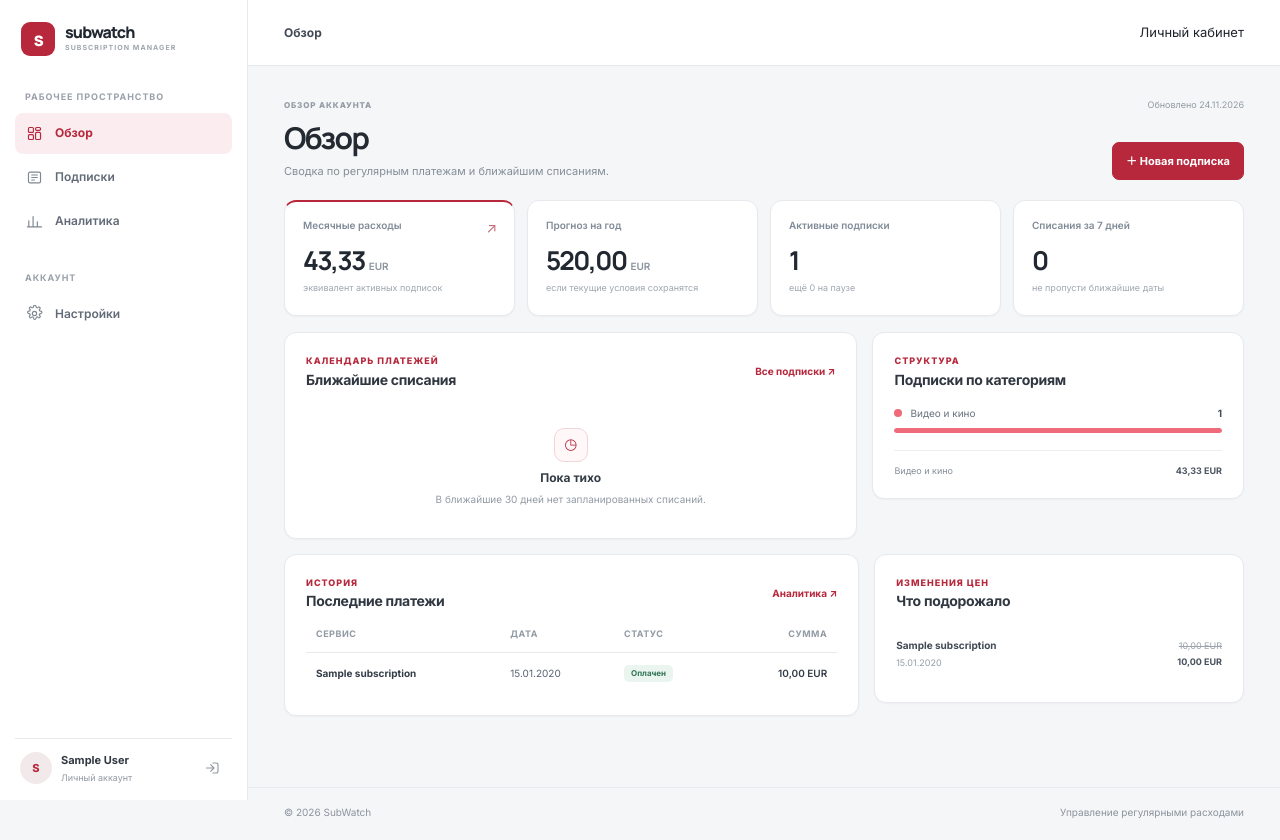
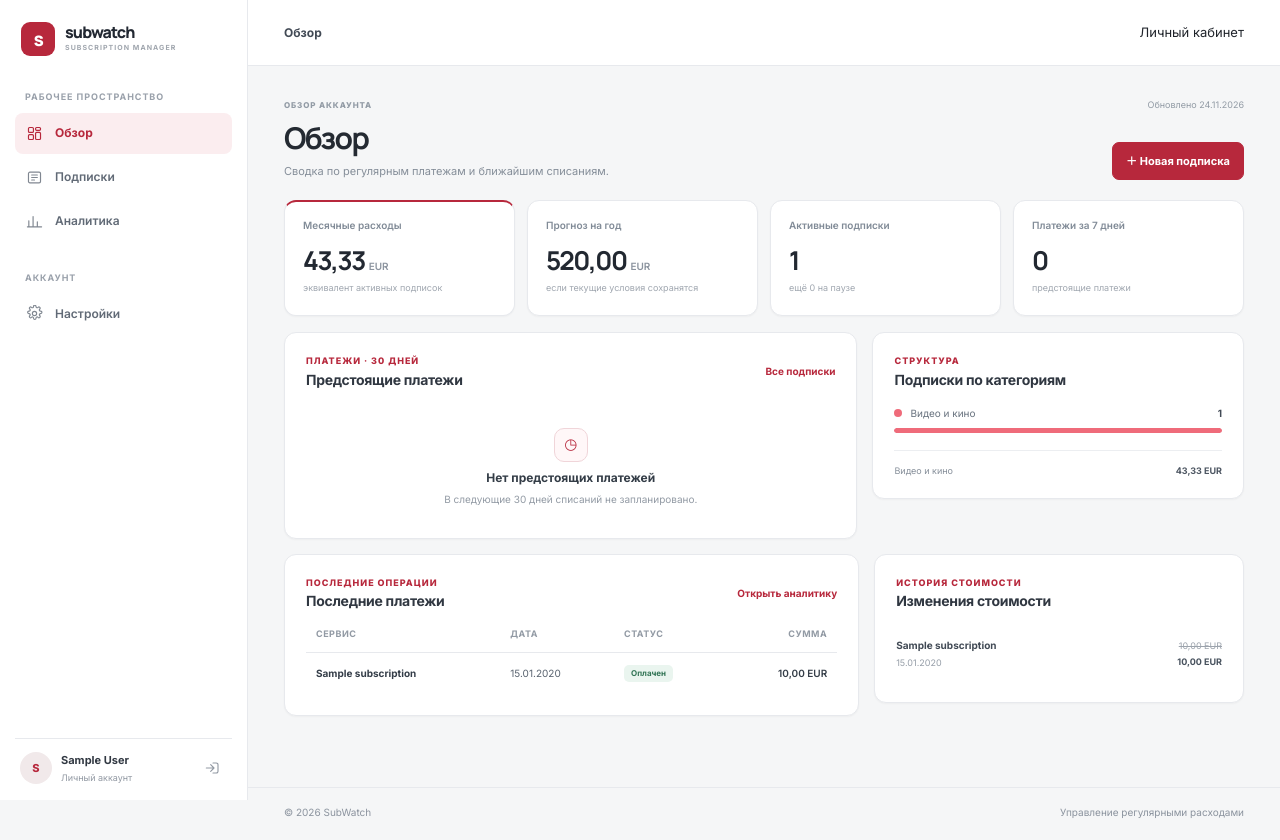
Before and after one commit to karimover/subwatch, a Django app: page /dashboard/ in a window 1280 px wide. Run offline with Django 5.2, Linux system fonts and the light colour scheme; a user stored in the database is signed in; data comes from the database, SQL or seed files in the repository; tables that the repository leaves empty hold one stand-in row (values such as "Sample post").

Commit message:
Use neutral finance-product language on dashboard

```diff
--- a/templates/core/dashboard.html
+++ b/templates/core/dashboard.html
@@ -10,15 +10,15 @@
     <a class="btn btn-primary" href="{% url 'subscription_create' %}">＋ Новая подписка</a>
 </div>
 <div class="stats-grid">
-    <article class="stat-card stat-card-highlight"><div class="stat-label">Месячные расходы</div><div class="stat-value">{{ summary.monthly_total|floatformat:2 }} <small>{{ summary.base_currency }}</small></div><div class="stat-note">эквивалент активных подписок</div><span class="stat-orb">↗</span></article>
+    <article class="stat-card stat-card-highlight"><div class="stat-label">Месячные расходы</div><div class="stat-value">{{ summary.monthly_total|floatformat:2 }} <small>{{ summary.base_currency }}</small></div><div class="stat-note">эквивалент активных подписок</div></article>
     <article class="stat-card"><div class="stat-label">Прогноз на год</div><div class="stat-value">{{ summary.annual_total|floatformat:2 }} <small>{{ summary.base_currency }}</small></div><div class="stat-note">если текущие условия сохранятся</div></article>
     <article class="stat-card"><div class="stat-label">Активные подписки</div><div class="stat-value">{{ active_count }}</div><div class="stat-note">ещё {{ paused_count }} на паузе</div></article>
-    <article class="stat-card"><div class="stat-label">Списания за 7 дней</div><div class="stat-value">{{ due_soon_count }}</div><div class="stat-note">не пропусти ближайшие даты</div></article>
+    <article class="stat-card"><div class="stat-label">Платежи за 7 дней</div><div class="stat-value">{{ due_soon_count }}</div><div class="stat-note">предстоящие платежи</div></article>
 </div>
 {% if summary.unconverted_currencies %}<div class="notice-banner"><span>ⓘ</span><div>Не удалось получить курс для валют: {{ summary.unconverted_currencies|join:', ' }}. Эти суммы не включены в итоговый эквивалент. <a href="https://frankfurter.dev/" target="_blank" rel="noopener">Источник курсов</a>.</div></div>{% endif %}
 <div class="content-grid dashboard-grid">
     <section class="panel upcoming-panel">
-        <div class="panel-heading"><div><div class="section-kicker">КАЛЕНДАРЬ ПЛАТЕЖЕЙ</div><h2>Ближайшие списания</h2></div><a class="text-link" href="{% url 'subscription_list' %}">Все подписки ↗</a></div>
+        <div class="panel-heading"><div><div class="section-kicker">ПЛАТЕЖИ · 30 ДНЕЙ</div><h2>Предстоящие платежи</h2></div><a class="text-link" href="{% url 'subscription_list' %}">Все подписки</a></div>
         {% if upcoming %}<div class="upcoming-list">
             {% for subscription in upcoming %}
                 <a class="upcoming-item" href="{% url 'subscription_detail' subscription.pk %}">
@@ -28,20 +28,20 @@
                     <strong class="upcoming-amount">{{ subscription.amount|floatformat:2 }} {{ subscription.currency }}</strong>
                 </a>
             {% endfor %}
-        </div>{% else %}<div class="empty-state compact-empty"><span>◷</span><h3>Пока тихо</h3><p>В ближайшие 30 дней нет запланированных списаний.</p></div>{% endif %}
+        </div>{% else %}<div class="empty-state compact-empty"><span>◷</span><h3>Нет предстоящих платежей</h3><p>В следующие 30 дней списаний не запланировано.</p></div>{% endif %}
     </section>
     <section class="panel category-panel">
         <div class="panel-heading"><div><div class="section-kicker">СТРУКТУРА</div><h2>Подписки по категориям</h2></div></div>
-        {% if category_counts %}<div class="category-list">{% for row in category_counts %}<div class="category-row"><div class="category-row-title"><span class="category-dot" style="--category-color: {{ row.category__color }}"></span><span>{{ row.category__name }}</span><strong>{{ row.subscription_count }}</strong></div><div class="category-progress"><span style="width: {% widthratio row.subscription_count active_count 100 %}%; --category-color: {{ row.category__color }}"></span></div></div>{% endfor %}</div>{% else %}<div class="empty-state compact-empty"><span>▥</span><h3>Пока нет категорий</h3><p>Добавь первую подписку, чтобы увидеть структуру.</p></div>{% endif %}
+        {% if category_counts %}<div class="category-list">{% for row in category_counts %}<div class="category-row"><div class="category-row-title"><span class="category-dot" style="--category-color: {{ row.category__color }}"></span><span>{{ row.category__name }}</span><strong>{{ row.subscription_count }}</strong></div><div class="category-progress"><span style="width: {% widthratio row.subscription_count active_count 100 %}%; --category-color: {{ row.category__color }}"></span></div></div>{% endfor %}</div>{% else %}<div class="empty-state compact-empty"><span>▥</span><h3>Нет категорий</h3><p>Категории появятся после добавления подписок.</p></div>{% endif %}
         {% if summary.category_totals %}<div class="category-totals">{% for name, amount in summary.category_totals %}<div><span>{{ name }}</span><strong>{{ amount|floatformat:2 }} {{ summary.base_currency }}</strong></div>{% endfor %}</div>{% endif %}
     </section>
 </div>
 <div class="content-grid lower-grid">
-    <section class="panel"><div class="panel-heading"><div><div class="section-kicker">ИСТОРИЯ</div><h2>Последние платежи</h2></div><a class="text-link" href="{% url 'analytics_dashboard' %}">Аналитика ↗</a></div>
-        {% if latest_payments %}<div class="table-responsive"><table class="table app-table align-middle"><thead><tr><th>Сервис</th><th>Дата</th><th>Статус</th><th class="text-end">Сумма</th></tr></thead><tbody>{% for payment in latest_payments %}<tr><td><a class="table-main-link" href="{% url 'subscription_detail' payment.subscription.pk %}">{{ payment.subscription.name }}</a></td><td>{{ payment.paid_at|date:'d.m.Y' }}</td><td><span class="status-pill status-{{ payment.status }}">{{ payment.get_status_display }}</span></td><td class="text-end fw-semibold">{{ payment.amount|floatformat:2 }} {{ payment.currency }}</td></tr>{% endfor %}</tbody></table></div>{% else %}<div class="empty-state compact-empty"><span>↗</span><h3>Платежей пока нет</h3><p>Отмечай списания в карточках подписок.</p></div>{% endif %}
+    <section class="panel"><div class="panel-heading"><div><div class="section-kicker">ПОСЛЕДНИЕ ОПЕРАЦИИ</div><h2>Последние платежи</h2></div><a class="text-link" href="{% url 'analytics_dashboard' %}">Открыть аналитику</a></div>
+        {% if latest_payments %}<div class="table-responsive"><table class="table app-table align-middle"><thead><tr><th>Сервис</th><th>Дата</th><th>Статус</th><th class="text-end">Сумма</th></tr></thead><tbody>{% for payment in latest_payments %}<tr><td><a class="table-main-link" href="{% url 'subscription_detail' payment.subscription.pk %}">{{ payment.subscription.name }}</a></td><td>{{ payment.paid_at|date:'d.m.Y' }}</td><td><span class="status-pill status-{{ payment.status }}">{{ payment.get_status_display }}</span></td><td class="text-end fw-semibold">{{ payment.amount|floatformat:2 }} {{ payment.currency }}</td></tr>{% endfor %}</tbody></table></div>{% else %}<div class="empty-state compact-empty"><span>↗</span><h3>Нет платежей</h3><p>Добавьте запись об оплате в карточке подписки.</p></div>{% endif %}
     </section>
-    <section class="panel price-change-panel"><div class="panel-heading"><div><div class="section-kicker">ИЗМЕНЕНИЯ ЦЕН</div><h2>Что подорожало</h2></div></div>
-        {% if recent_price_changes %}<div class="change-list">{% for change in recent_price_changes %}<div class="change-item"><div><strong>{{ change.subscription.name }}</strong><small>{{ change.changed_at|date:'d.m.Y' }}</small></div><div class="change-prices"><del>{{ change.old_amount }} {{ change.old_currency }}</del><strong>{{ change.new_amount }} {{ change.new_currency }}</strong></div></div>{% endfor %}</div>{% else %}<div class="empty-state compact-empty"><span>↗</span><h3>Без изменений</h3><p>История повышения или снижения цен появится здесь.</p></div>{% endif %}
+    <section class="panel price-change-panel"><div class="panel-heading"><div><div class="section-kicker">ИСТОРИЯ СТОИМОСТИ</div><h2>Изменения стоимости</h2></div></div>
+        {% if recent_price_changes %}<div class="change-list">{% for change in recent_price_changes %}<div class="change-item"><div><strong>{{ change.subscription.name }}</strong><small>{{ change.changed_at|date:'d.m.Y' }}</small></div><div class="change-prices"><del>{{ change.old_amount }} {{ change.old_currency }}</del><strong>{{ change.new_amount }} {{ change.new_currency }}</strong></div></div>{% endfor %}</div>{% else %}<div class="empty-state compact-empty"><span>↗</span><h3>Нет изменений стоимости</h3><p>Изменения будут отображаться после обновления стоимости подписки.</p></div>{% endif %}
     </section>
 </div>
 {% endblock %}
```
